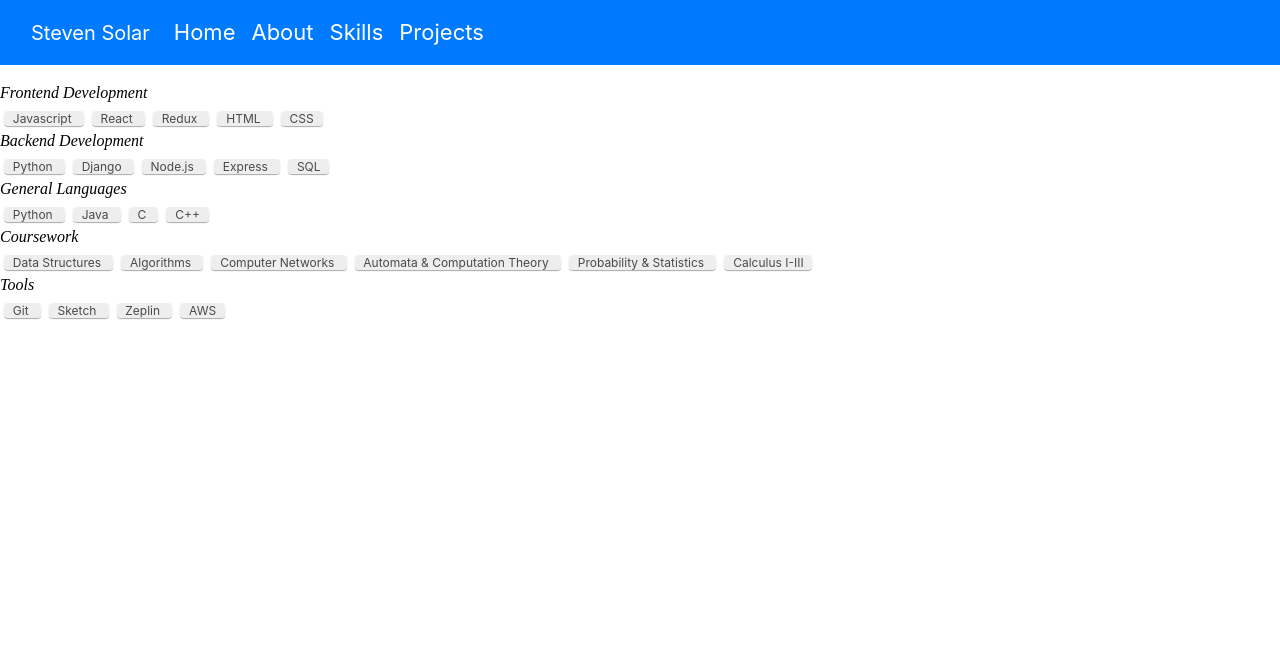
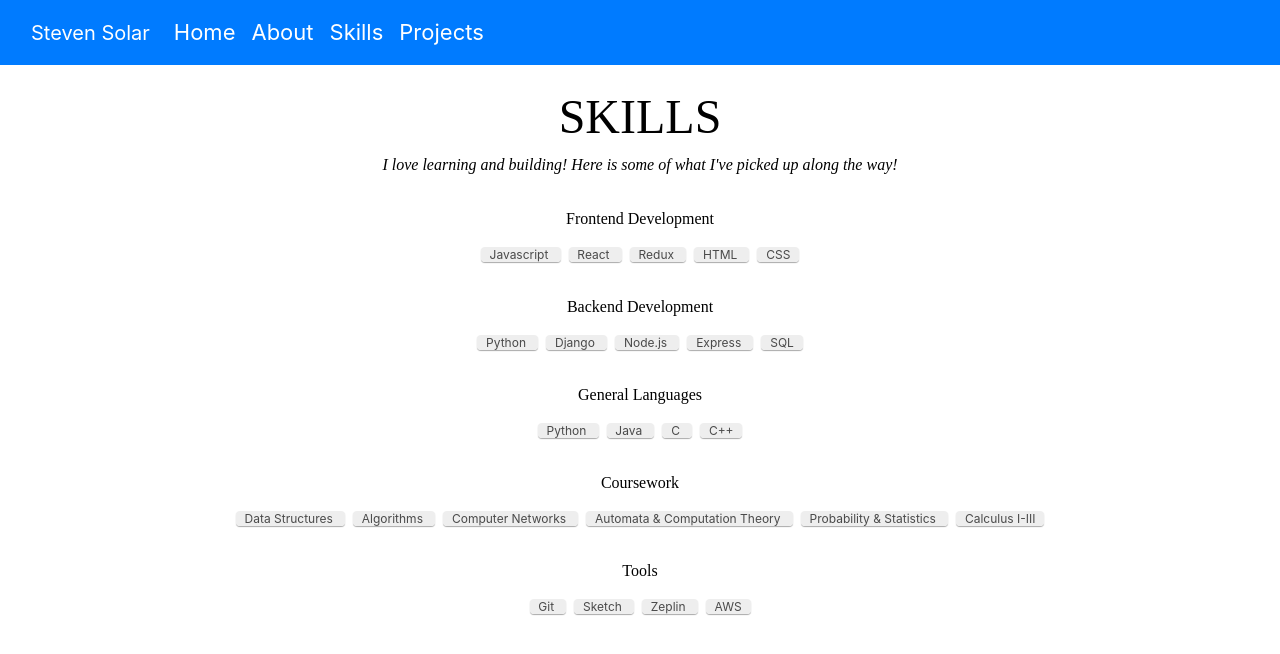
Before and after one commit to steven-solar/personal-website, a React (Create React App) app: page /skills in a window 1280 px wide. Shown: the top 654 px of the page. Built offline with nearby package versions, Linux system fonts and the light colour scheme.

Commit message:
skills done (for now)

```diff
--- a/src/App.css
+++ b/src/App.css
@@ -23,6 +23,14 @@
   text-decoration: none !important;
 }
 
+.skill-list {
+  list-style: none;
+}
+
+.skills-container {
+  text-align: center;
+}
+
 .skill-item {
   display: inline;
   background-color: #eee;
@@ -31,19 +39,21 @@
   margin-right: .25rem;
   padding-left: .55rem;
   padding-right: .55rem;
-  margin-bottom: .5rem;
-  width: fit-content;
   color: #4a4a4a;
   font-size: .75rem;
-  height: 1.55em;
   justify-content: center;
   box-shadow: 0 1px 1px rgba(0,0,0,.12), 0 1px 1px rgba(0,0,0,.24);
 }
 
-.skill-list {
-  list-style: none;
+.skill-category {
+  padding-top: 30px;
+  padding-bottom: 10px;
+  font-size: medium;
+  font-family: "Avenir Next";
 }
 
-.skills-container {
-  align-items: center;
+.logos {
+  margin-left: 20px;
+  margin-right: 20px;
+  margin-top: 25px;
 }
--- a/src/Home.js
+++ b/src/Home.js
@@ -12,11 +12,13 @@ class Home extends Component {
             <div className="container home-container">
                 <div className="row justify-content-md-center name"> Steven Solar </div>
                 <div className="row justify-content-md-center descrip"> &lt;developer, engineer, enthusiast&#47;&gt; </div>
-                <div>
-                    <a href="https://github.com/steven-solar" target="_blank"> <img src="./images/github.png"/> </a>
-                    <a href="https://www.linkedin.com/in/steven-solar" target="_blank"> <img src="./images/linkedin.png" /> </a>
-                    <Link to="/resume" target="_blank"> <img src="./resume.png" /> </Link>
+                <div className="row justify-content-md-center">
+                    <a className="logos" href="https://github.com/steven-solar" target="_blank"> <img height="75" src="https://cdn.iconscout.com/icon/free/png-256/github-153-675523.png"/> </a>
+                    <a className="logos" href="https://www.linkedin.com/in/steven-solar" target="_blank"> <img height="75" src="https://cdn4.iconfinder.com/data/icons/social-messaging-ui-color-shapes-2-free/128/social-linkedin-circle-512.png" /> </a>
+                    <Link className="logos" to="/resume" target="_blank"> <img height="75" src="https://png.pngtree.com/png-clipart/20190705/original/pngtree-vector-resume-icon-png-image_4260240.jpg" /> </Link>
                 </div>
+                <div> Experience </div>
+
 
             </div>
         );
--- a/src/Skills.js
+++ b/src/Skills.js
@@ -5,28 +5,29 @@ class Skills extends Component {
     render() {
         return (
             <div className="skills-container">
-
-                <div className="descrip"> Frontend Development </div>
+                <div className="name"> Skills </div>
+                <div className="descrip"> I love learning and building! Here is some of what I've picked up along the way!</div>
+                <div className="skill-category"> Frontend Development </div>
                 <span className="skill-item"> Javascript </span>
                 <span className="skill-item"> React </span>
                 <span className="skill-item"> Redux </span>
                 <span className="skill-item"> HTML </span>
                 <span className="skill-item"> CSS </span>
 
-                <div className="descrip"> Backend Development </div>
+                <div className="skill-category"> Backend Development </div>
                 <span className="skill-item"> Python </span>
                 <span className="skill-item"> Django </span>
                 <span className="skill-item"> Node.js </span>
                 <span className="skill-item"> Express </span>
                 <span className="skill-item"> SQL </span>
 
-                <div className="descrip"> General Languages </div>
+                <div className="skill-category"> General Languages </div>
                 <span className="skill-item"> Python </span>
                 <span className="skill-item"> Java </span>
                 <span className="skill-item"> C </span>
                 <span className="skill-item"> C++ </span>
 
-                <div className="descrip"> Coursework </div>
+                <div className="skill-category"> Coursework </div>
                 <span className="skill-item"> Data Structures </span>
                 <span className="skill-item"> Algorithms </span>
                 <span className="skill-item"> Computer Networks </span>
@@ -34,7 +35,7 @@ class Skills extends Component {
                 <span className="skill-item"> Probability &amp; Statistics </span>
                 <span className="skill-item"> Calculus I-III </span>
 
-                <div className="descrip"> Tools </div>
+                <div className="skill-category"> Tools </div>
                 <span className="skill-item"> Git </span>
                 <span className="skill-item"> Sketch </span>
                 <span className="skill-item"> Zeplin </span>
```
